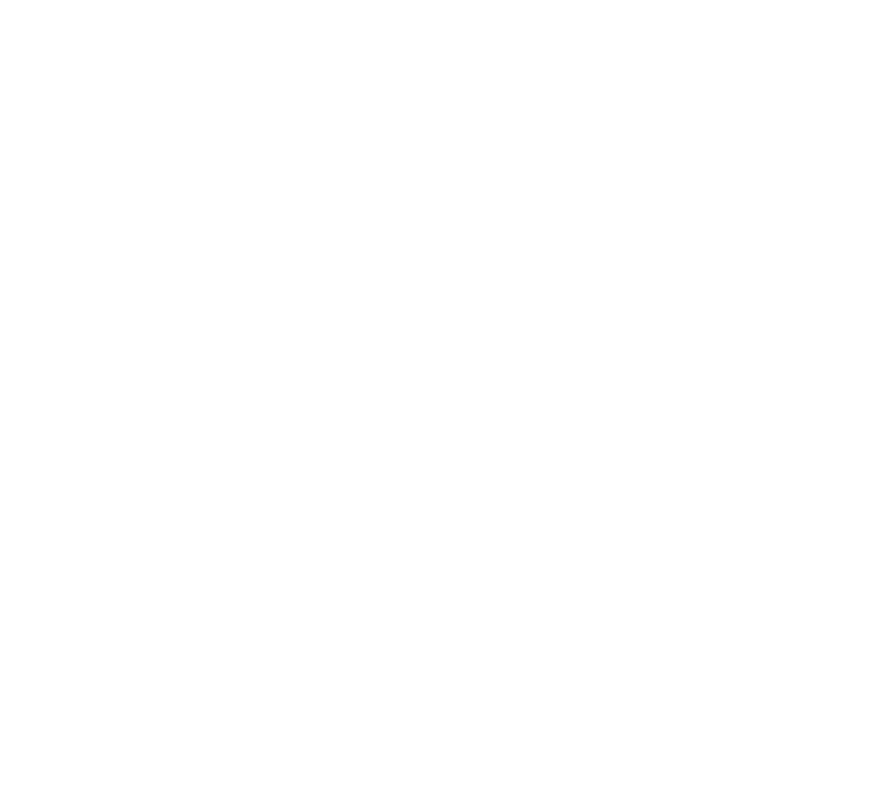
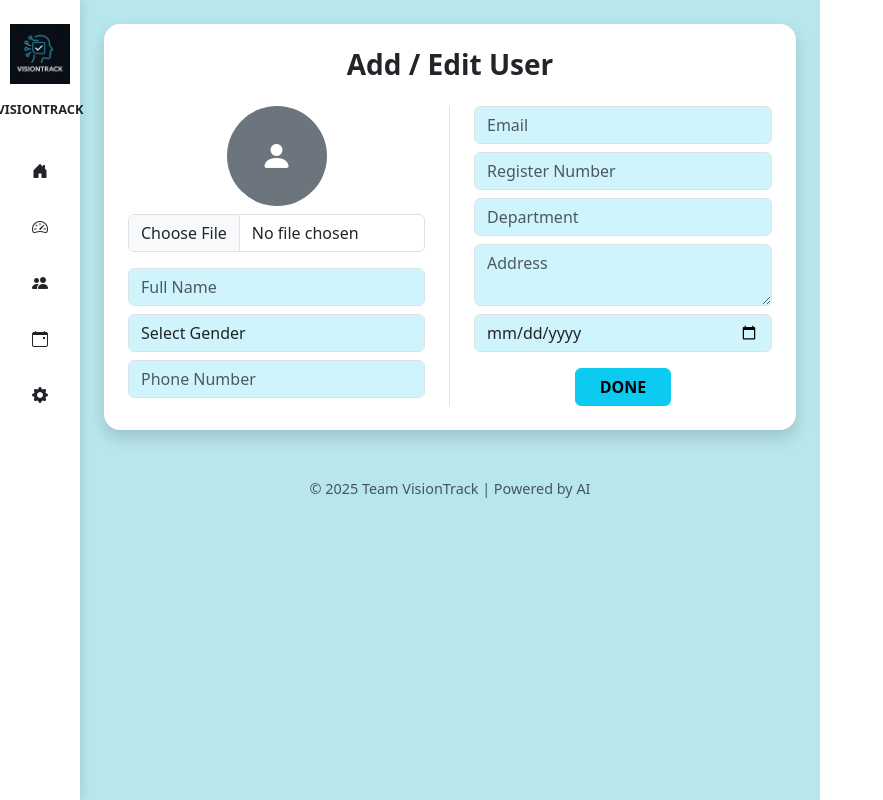
Before and after one commit to Divya-Dharshini-31/AI-smart-face-recognition-system, a React (Vite) app in the folder face-recognition-attendance-system/: page /add-user in a window 1280 px wide. Before the commit this address had no page. Shown: the whole page, without its empty margins (0-883 px from the left). Built offline with nearby package versions, Linux system fonts and the light colour scheme.

Commit message:
janani pushing 1

```diff
--- a/face-recognition-attendance-system/package.json
+++ b/face-recognition-attendance-system/package.json
@@ -12,7 +12,9 @@
   },
   "dependencies": {
     "bootstrap": "^5.3.7",
+    "bootstrap-icons": "^1.13.1",
     "react": "^19.1.0",
+    "react-bootstrap": "^2.10.10",
     "react-dom": "^19.1.0",
     "react-router-dom": "^7.6.2"
   },
--- a/face-recognition-attendance-system/src/App.jsx
+++ b/face-recognition-attendance-system/src/App.jsx
@@ -1,9 +1,12 @@
 import { BrowserRouter as Router, Routes, Route } from "react-router-dom";
+
 import SignIn from "./pages/SignIn";
 import SignUp from "./pages/SignUp";
 import OTPVerification from "./pages/OTPVerification";
 import ResetPassword from "./pages/ResetPassword";
 import Dashboard from "./pages/SampleDashboard";
+import AddEditUser from "./pages/AddEditUser";
+
 
 function App() {
   return (
@@ -14,6 +17,8 @@
         <Route path="/otp" element={<OTPVerification />} />
         <Route path="/reset-password" element={<ResetPassword />} />
         <Route path="/dashboard" element={<Dashboard />} />
+        <Route path="/add-user" element={<AddEditUser />} />
+
       </Routes>
     </Router>
   );
--- a/face-recognition-attendance-system/src/main.jsx
+++ b/face-recognition-attendance-system/src/main.jsx
@@ -3,6 +3,8 @@
 import './index.css'
 import App from './App.jsx'
 import 'bootstrap/dist/css/bootstrap.min.css';
+import 'bootstrap-icons/font/bootstrap-icons.css';
+
 
 createRoot(document.getElementById('root')).render(
   <StrictMode>
--- /dev/null
+++ b/face-recognition-attendance-system/src/pages/AddEditUser.jsx
@@ -0,0 +1,173 @@
+import React, { useState } from "react";
+import "bootstrap-icons/font/bootstrap-icons.css";
+import Footer from "../components/Footer";
+
+function AddEditUser() {
+  const [formData, setFormData] = useState({
+    fullName: "",
+    gender: "",
+    phone: "",
+    email: "",
+    registerNo: "",
+    department: "",
+    address: "",
+    dob: "",
+    profileImg: null,
+  });
+
+  const handleChange = (e) => {
+    const { name, value, files } = e.target;
+    setFormData({ ...formData, [name]: files ? files[0] : value });
+  };
+
+  const handleSubmit = () => {
+    console.log("Submitted:", formData);
+  };
+
+  return (
+    <div className="d-flex justify-content-center" style={{ minHeight: "100vh", backgroundColor: "#b7e6ec" }}>
+      {/* Sidebar */}
+      <div
+        className="d-flex flex-column align-items-center py-4"
+        style={{
+          width: "80px",
+          backgroundColor: "#ffffff",
+          boxShadow: "2px 0 10px rgba(0,0,0,0.1)",
+        }}
+      >
+        <img
+          src="/logo.jpeg"
+          alt="logo"
+          className="mb-3"
+          style={{ width: "60px", height: "60px", objectFit: "contain" }}
+        />
+        <div className="text-center mb-4 fw-bold" style={{ fontSize: "0.8rem" }}>VISIONTRACK</div>
+
+        {/* Sidebar icons */}
+        <div className="nav flex-column text-center">
+          <i className="bi bi-house-door-fill my-3" title="Home"></i>
+          <i className="bi bi-speedometer2 my-3" title="Dashboard"></i>
+          <i className="bi bi-people-fill my-3" title="Users"></i>
+          <i className="bi bi-calendar-event my-3" title="Calendar"></i>
+          <i className="bi bi-gear-fill my-3" title="Settings"></i>
+        </div>
+      </div>
+
+      {/* Main Form Area */}
+      <div className="d-flex flex-column p-4" style={{ maxWidth: "1100px", width: "100%" }}>
+        <div
+          className="bg-white rounded-4 shadow p-4 mx-auto"
+          style={{ width: "100%", maxWidth: "1000px", height: "auto" }}
+        >
+          <h3 className="text-center fw-bold mb-4">Add / Edit User</h3>
+          <div className="row">
+            {/* Left Form */}
+            <div className="col-md-6 pe-md-4 border-end">
+              <div className="text-center mb-3">
+                <div
+                  className="rounded-circle bg-secondary d-flex justify-content-center align-items-center mx-auto"
+                  style={{ width: "100px", height: "100px" }}
+                >
+                  <i className="bi bi-person-fill text-white" style={{ fontSize: "2rem" }}></i>
+                </div>
+                <input
+                  type="file"
+                  name="profileImg"
+                  onChange={handleChange}
+                  accept="image/*"
+                  className="form-control mt-2"
+                />
+              </div>
+              <input
+                type="text"
+                name="fullName"
+                placeholder="Full Name"
+                value={formData.fullName}
+                onChange={handleChange}
+                className="form-control mb-2 bg-info-subtle"
+              />
+              <select
+                name="gender"
+                value={formData.gender}
+                onChange={handleChange}
+                className="form-control mb-2 bg-info-subtle"
+              >
+                <option value="">Select Gender</option>
+                <option>Male</option>
+                <option>Female</option>
+                <option>Others</option>
+              </select>
+              <input
+                type="tel"
+                name="phone"
+                placeholder="Phone Number"
+                value={formData.phone}
+                onChange={handleChange}
+                className="form-control mb-2 bg-info-subtle"
+              />
+            </div>
+
+            {/* Right Form */}
+            <div className="col-md-6 ps-md-4 mt-4 mt-md-0">
+              <input
+                type="email"
+                name="email"
+                placeholder="Email"
+                value={formData.email}
+                onChange={handleChange}
+                className="form-control mb-2 bg-info-subtle"
+              />
+              <input
+                type="text"
+                name="registerNo"
+                placeholder="Register Number"
+                value={formData.registerNo}
+                onChange={handleChange}
+                className="form-control mb-2 bg-info-subtle"
+              />
+              <input
+                type="text"
+                name="department"
+                placeholder="Department"
+                value={formData.department}
+                onChange={handleChange}
+                className="form-control mb-2 bg-info-subtle"
+              />
+              <textarea
+                name="address"
+                rows="2"
+                placeholder="Address"
+                value={formData.address}
+                onChange={handleChange}
+                className="form-control mb-2 bg-info-subtle"
+              />
+              <input
+                type="date"
+                name="dob"
+                value={formData.dob}
+                onChange={handleChange}
+                className="form-control mb-2 bg-info-subtle"
+              />
+              <div className="text-center mt-3">
+                <button
+                  type="button"
+                  onClick={handleSubmit}
+                  className="btn btn-info fw-bold px-4"
+                >
+                  DONE
+                </button>
+              </div>
+            </div>
+          </div>
+        </div>
+
+        {/* Footer */}
+        <div className="mt-4">
+          <Footer />
+        </div>
+      </div>
+    </div>
+  );
+}
+
+export default AddEditUser;
```
Also changed, not shown: 1 other file (tests, documents, lock files or other folders).
